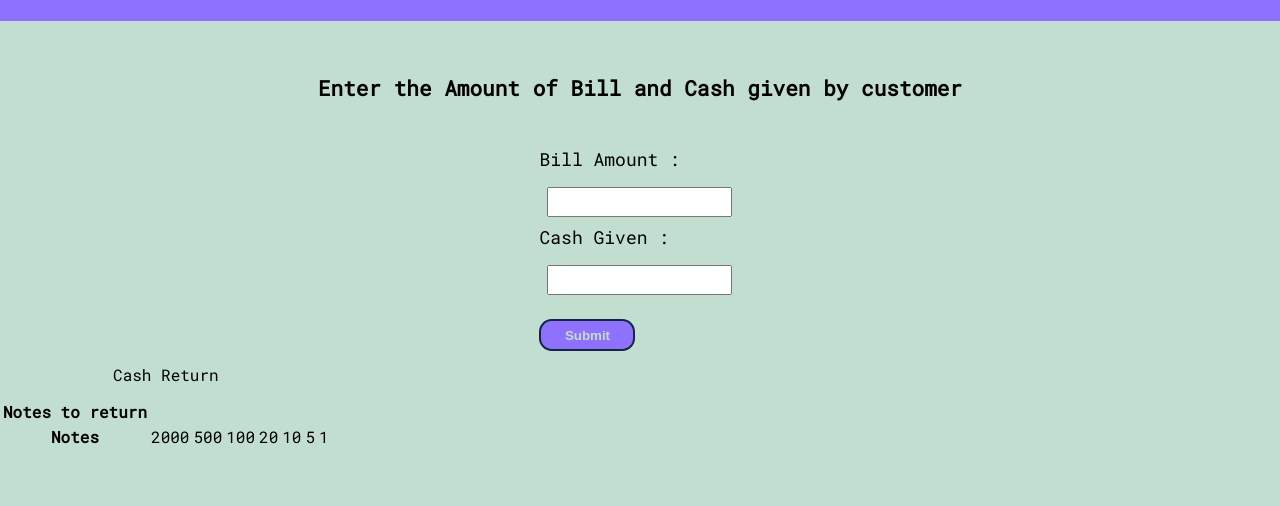
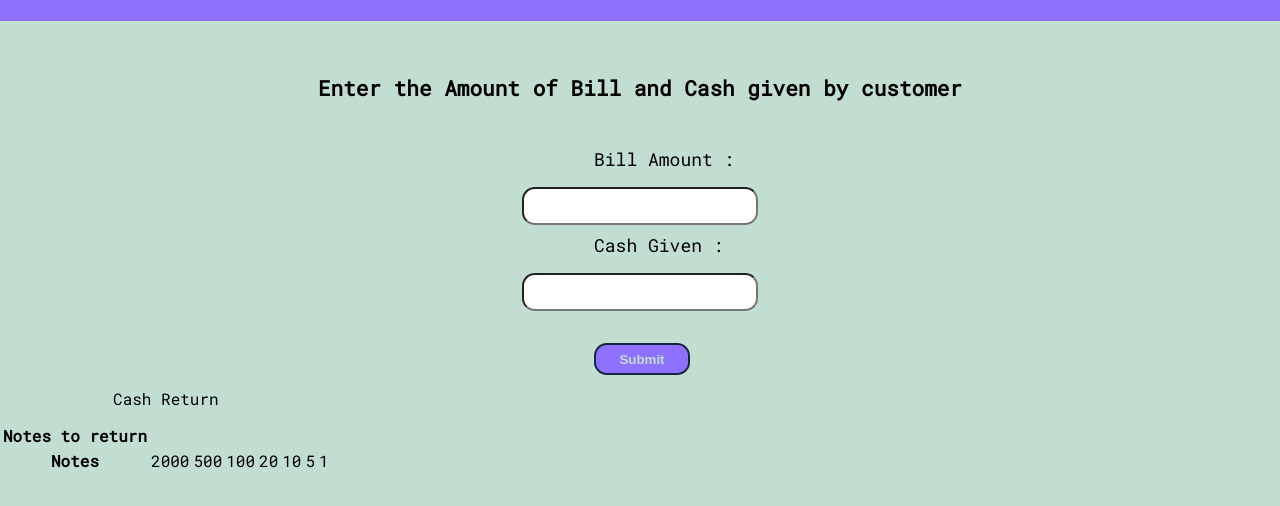
Before and after one commit to Aishwarypatle/Cash-Register, a plain HTML site: page index.html in a window 1280 px wide. Shown: the part 106-612 px from the top of the page. Drawn offline with Linux system fonts and the light colour scheme; a web font is replaced by a local one.

Commit message:
update:css

```diff
--- a/style.css
+++ b/style.css
@@ -7,7 +7,8 @@
     --second-color: #132743;
 }
 
-nav{
+nav
+{
     font-family:'Aref Ruqaa Ink', serif;
     color: var(--first-color);
     background-color: var(--primary-color);
@@ -38,25 +39,32 @@ body{
 label{
     margin-bottom: .5rem;
     font-size: large;
+    margin-left: 5rem;
 }
 input{
-    height: 1.5rem;
+    height: 2rem;
     margin: .5rem;
+    border-radius: .8rem;
+    text-align: center;
+    font-size: large ;
+    font-family: 'Roboto Mono', monospace;
 }
 .submit{
     border: 2px solid var(--second-color);
-    margin-top: 1rem;
+    margin-top: 1.5rem;
     width: 6rem;
     height:2rem;
     color: var(--first-color);
     font-weight: bolder;
     border-radius: .8rem;
     background-color: var(--primary-color);
+    justify-items: center;
+    margin-left: 5rem;
 }
 .submit:hover{
     color: var(--primary-color);
     border: 2px solid var(--second-color);
-    margin-top: 1rem;
+    margin-top: 1.5rem;
     width: 6rem;
     height:2rem;
     color: var(--second-color);
```
